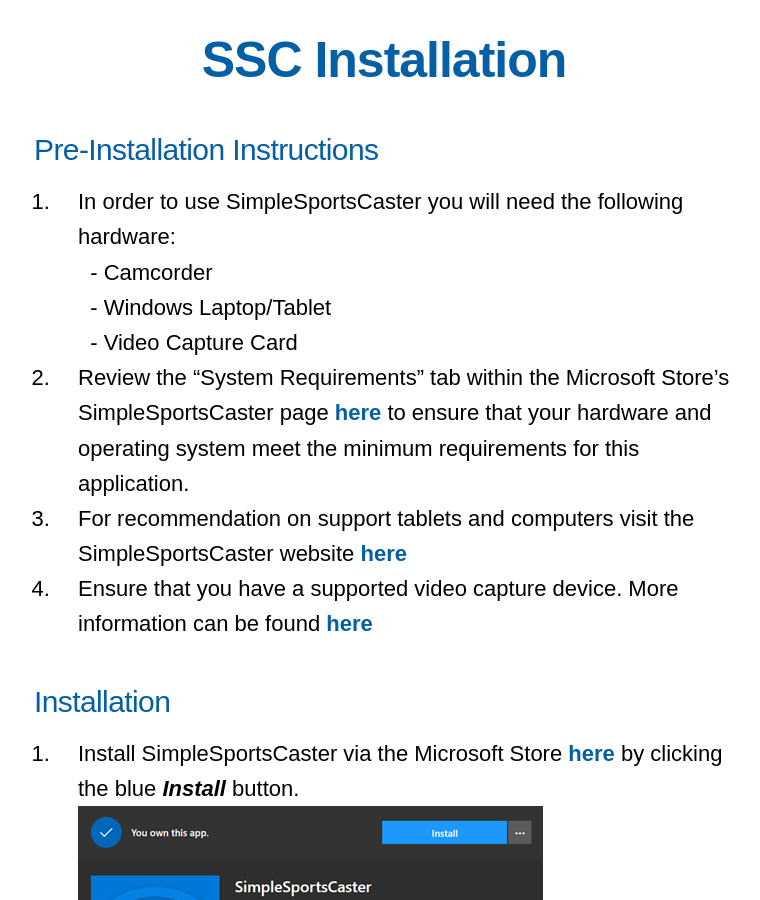
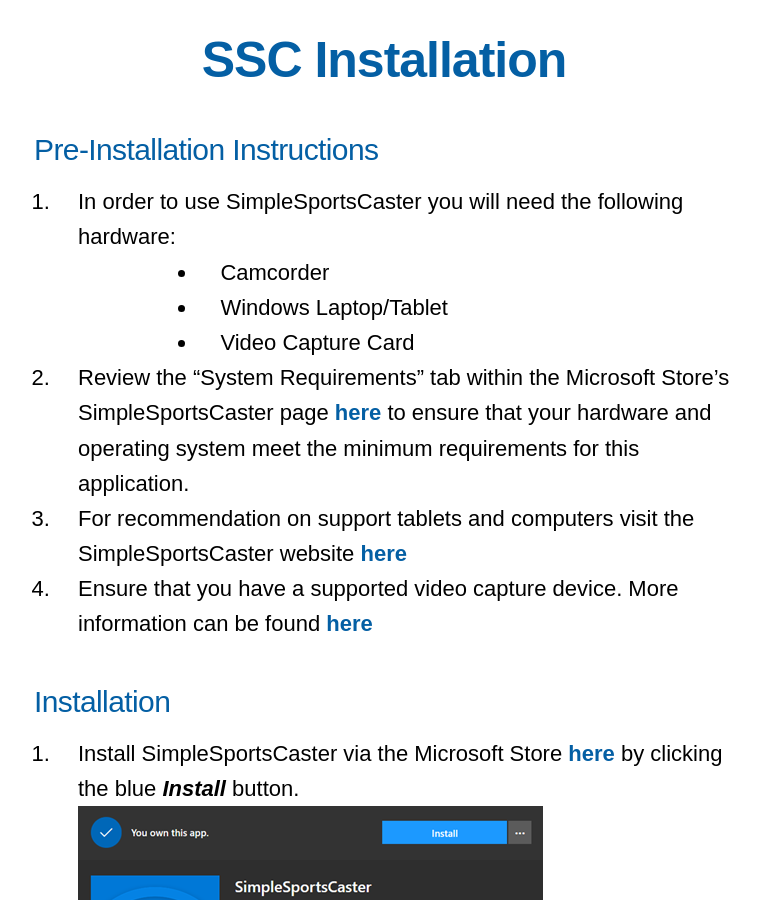
Before and after one commit to Zofware/www.simplesportscaster.com, a Jekyll site: the page built from docs/_help/ssc-installation.md, in a window 1280 px wide and 900 px high, scrolled down 385 px. Shown: the whole window, without its empty margins (256-1016 px from the left). Built offline with Jekyll 4.4.1, drawn with Linux system fonts in a browser that asks for light colours; nearby versions of some CDN libraries; some web fonts are replaced; comment, search, counter and statistics services are not loaded.

Commit message:
Simplify markdown for hierarchical list. (site formatting rules are still hosed tho)

```diff
--- a/docs/_help/ssc-installation.md
+++ b/docs/_help/ssc-installation.md
@@ -12,10 +12,10 @@
 
 ### Pre-Installation Instructions
 
-1. In order to use SimpleSportsCaster you will need the following hardware:<br>
-&nbsp;&nbsp;- Camcorder
-&nbsp;&nbsp;- Windows Laptop/Tablet
-&nbsp;&nbsp;- Video Capture Card
+1. In order to use SimpleSportsCaster you will need the following hardware:
+    * Camcorder
+    * Windows Laptop/Tablet
+    * Video Capture Card
 2. Review the “System Requirements” tab within the Microsoft Store’s SimpleSportsCaster page [here](https://www.microsoft.com/store/productId/9NRQMTPGS298) to ensure that your hardware and operating system meet the minimum requirements for this application.
 3. For recommendation on support tablets and computers visit the SimpleSportsCaster website [here](https://www.simplesportscaster.com/help/machines)
 4. Ensure that you have a supported video capture device.  More information can be found [here](https://www.simplesportscaster.com/help/capture-devices)
```
